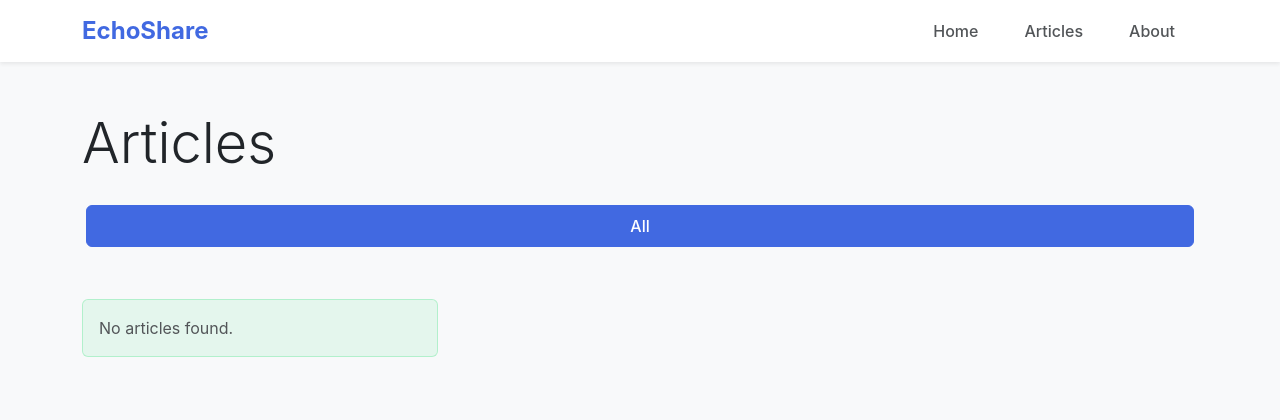
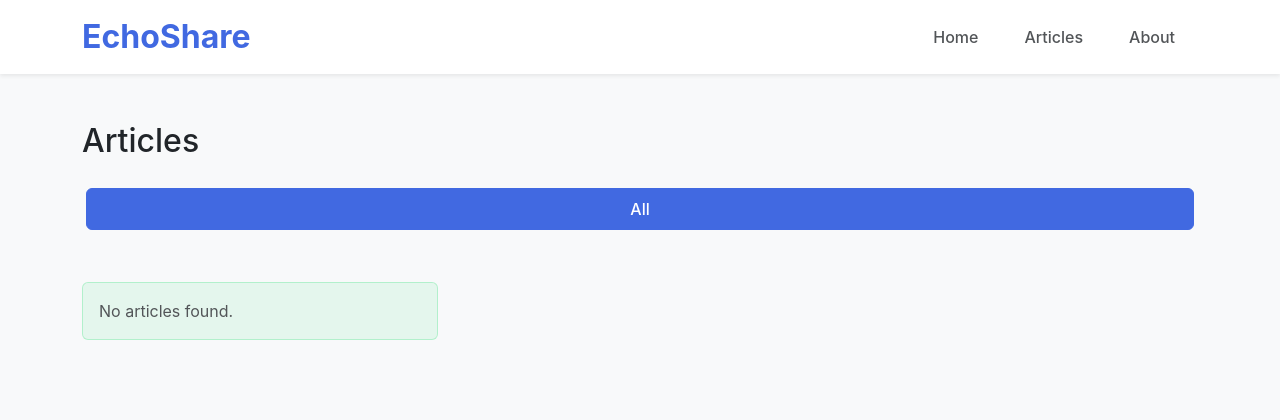
Before and after one commit to N3333xus/EchoShare, a Django app: page /articles/ in a window 1280 px wide. Shown: the top 420 px of the page. Run offline with Django 5.2, Linux system fonts and the light colour scheme; data that the repository does not hold is empty; some libraries are stand-ins or nearby versions.

Commit message:
small html details

```diff
--- a/echoshare_blog/static/css/main_home.css
+++ b/echoshare_blog/static/css/main_home.css
@@ -14,7 +14,7 @@
   }
 
   .navbar-brand {
-    font-size: 1.5rem;
+    font-size: 2.0rem;
     color: var(--primary-color) !important;
     transition: color 0.3s ease;
   }
--- a/echoshare_blog/templates/about/about.html
+++ b/echoshare_blog/templates/about/about.html
@@ -12,7 +12,6 @@
 </head>
 <body class="d-flex flex-column min-vh-100">
 
-      <!-- Navbar -->
       <nav class="navbar navbar-expand-lg navbar-light bg-white shadow-sm">
         <div class="container">
           <a class="navbar-brand fw-bold text-primary" href="/">EchoShare</a>
@@ -42,7 +41,7 @@
             <div class="col-12 col-lg-8">
                 <div class="card border-0 shadow">
                     <div class="card-body p-4 p-md-5">
-                        <h1 class="display-4 mb-4">About</h1>
+                      <h1 class="mb-4">About</h1>
                         <div class="text-muted lh-base">
                             {{ about_update.about_text|safe }}
                         </div>
--- a/echoshare_blog/templates/articles/articles.html
+++ b/echoshare_blog/templates/articles/articles.html
@@ -14,7 +14,6 @@
 </head>
 <body>
 
-    <!-- Navbar -->
     <nav class="navbar navbar-expand-lg navbar-light bg-white shadow-sm">
         <div class="container">
             <a class="navbar-brand fw-bold text-primary" href="/">EchoShare</a>
@@ -42,9 +41,8 @@
     <main class="container my-5">
         <div class="row">
             <div class="col-12">
-                <h1 class="display-4 mb-4">Articles</h1>
+                <h2 class="mb-4">Articles</h2>
 
-                <!-- Categories Filter -->
                 <div class="mb-5">
                     <nav class="nav nav-pills flex-column flex-sm-row">
                         <a class="flex-sm-fill text-sm-center nav-link {% if not request.GET.category %}active{% endif %}"
@@ -56,7 +54,6 @@
                     </nav>
                 </div>
 
-                <!-- Posts Grid -->
                 <div class="row row-cols-1 row-cols-md-2 row-cols-lg-3 g-4">
                     {% if posts %}
                         {% for post in posts %}
@@ -95,7 +92,6 @@
         </div>
     </footer>
 
-    <!-- Bootstrap JS -->
     <script src="https://cdn.jsdelivr.net/npm/bootstrap@5.3.0/dist/js/bootstrap.bundle.min.js"></script>
 </body>
 </html>
--- a/echoshare_blog/templates/post_detail.html
+++ b/echoshare_blog/templates/post_detail.html
@@ -6,17 +6,14 @@
     <meta name="viewport" content="width=device-width, initial-scale=1.0">
     <title>EchoShare | {{ post.title }}</title>
 
-    <!-- Bootstrap CSS -->
     <link href="https://cdn.jsdelivr.net/npm/bootstrap@5.3.0/dist/css/bootstrap.min.css" rel="stylesheet">
 
-    <!-- Custom CSS -->
     <link rel="stylesheet" href="{% static '/css/main_home.css' %}">
     <link rel="stylesheet" href="{% static '/css/main_posts.css' %}">
 
 </head>
 <body>
 
-    <!-- Navbar -->
     <nav class="navbar navbar-expand-lg navbar-light bg-white shadow-sm">
         <div class="container">
             <a class="navbar-brand fw-bold text-primary" href="/">EchoShare</a>
@@ -61,7 +58,6 @@
         </article>
     </main>
 
-    <!-- Bootstrap JS -->
     <script src="https://cdn.jsdelivr.net/npm/bootstrap@5.3.0/dist/js/bootstrap.bundle.min.js"></script>
 
     <!-- OEmbed Conversion Script -->
--- a/echoshare_blog/templates/privacy/privacy.html
+++ b/echoshare_blog/templates/privacy/privacy.html
@@ -6,14 +6,12 @@
     <meta name="viewport" content="width=device-width, initial-scale=1.0">
     <title>EchoShare - Privacy Policy</title>
 
-    <!-- Bootstrap CSS -->
     <link href="https://cdn.jsdelivr.net/npm/bootstrap@5.3.0/dist/css/bootstrap.min.css" rel="stylesheet">
     <link rel="stylesheet" href="{% static '/css/main_home.css' %}">
 
 </head>
 <body class="d-flex flex-column min-vh-100">
 
-    <!-- Navbar (same as home) -->
     <nav class="navbar navbar-expand-lg navbar-light bg-white shadow-sm">
         <div class="container">
           <a class="navbar-brand fw-bold text-primary" href="/">EchoShare</a>
@@ -38,7 +36,6 @@
         </div>
     </nav>
 
-    <!-- Main Content -->
     <main class="container my-5 flex-grow-1">
         <div class="row justify-content-center">
             <div class="col-12 col-md-10 col-lg-8">
@@ -81,14 +78,11 @@
                         </div>
                     </section>
 
-                    <!-- Other sections follow similar structure -->
-
                 </div>
             </div>
         </div>
     </main>
 
-    <!-- Footer (same as home) -->
     <footer class="footer mt-auto py-3 bg-light">
         <div class="container text-center">
             <div class="row">
```
